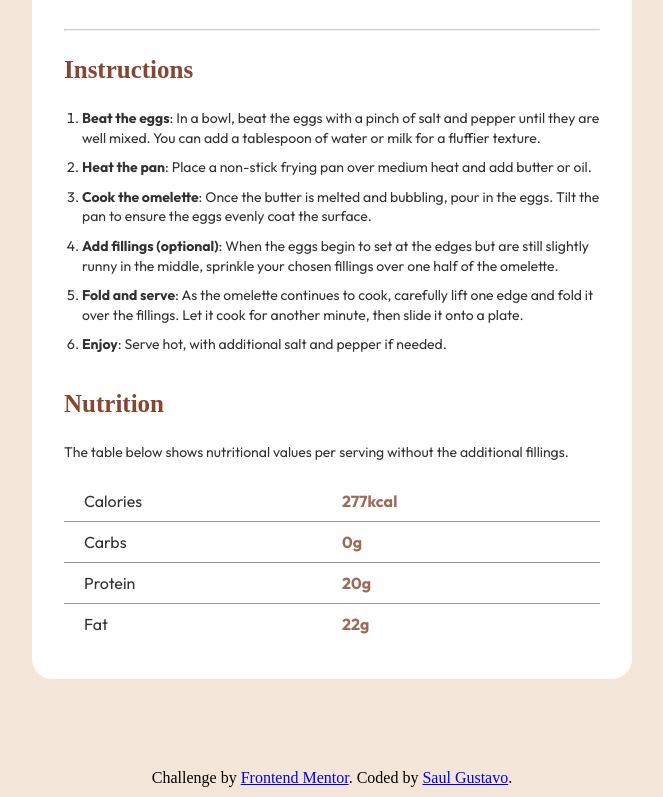
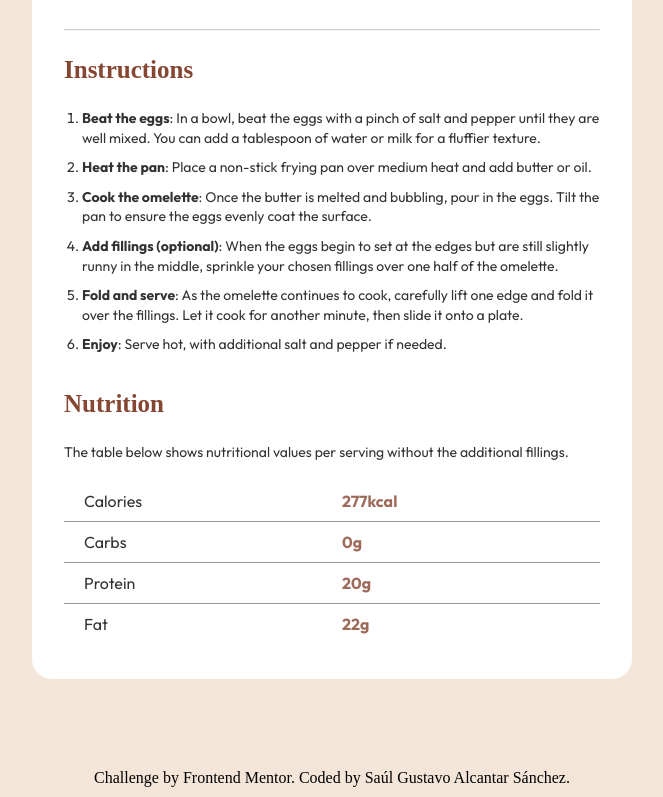
Before and after one commit to Saul-Gustavo/Recipe-page, a plain HTML site: page index.html in a window 1280 px wide. Shown: the part 881-1678 px from the top of the page, without its empty margins (308-971 px from the left). Drawn offline with Linux system fonts and the light colour scheme.

Commit message:
Se modifico link del creador

```diff
--- a/index.html
+++ b/index.html
@@ -84,7 +84,7 @@ descanso a las12:54pm retomo el proyecto el dia lunes 12 de febrero del 12024 a
 
   <div class="attribution">
     Challenge by <a href="https://www.frontendmentor.io?ref=challenge" target="_blank">Frontend Mentor</a>.
-    Coded by <a href="#">Saul Gustavo</a>.
+    Coded by <a href="https://github.com/saul-gustavo" target="_blank">Saúl Gustavo Alcantar Sánchez</a>.
   </div>
 </body>
 
--- a/styles.css
+++ b/styles.css
@@ -193,6 +193,15 @@ body {
     padding: 10px;
 }
 
+.attribution a {
+    text-decoration: none;
+    color: black;
+}
+
+.attribution a:hover {
+    color: var(--dark-raspbery);
+}
+
 @media screen and (width < 450px) {
     .main {
         border-radius: 0px;
```
